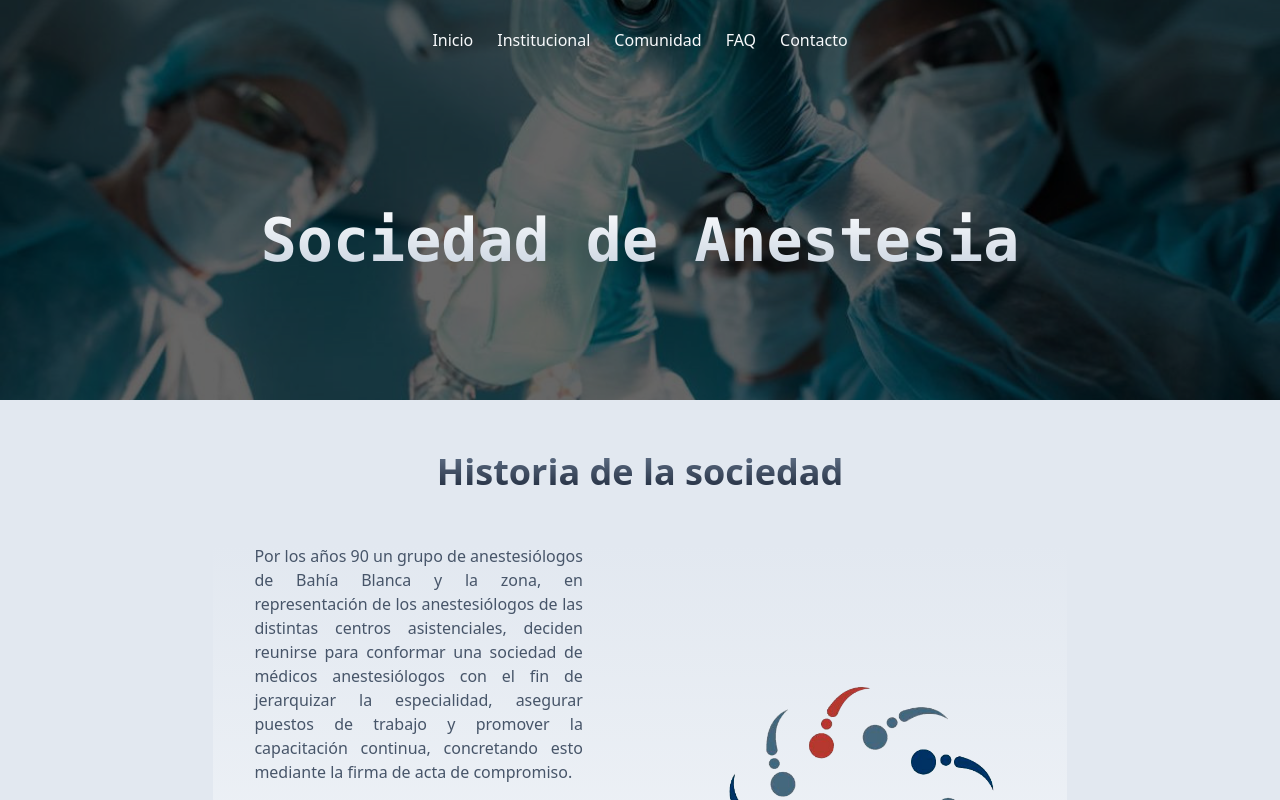
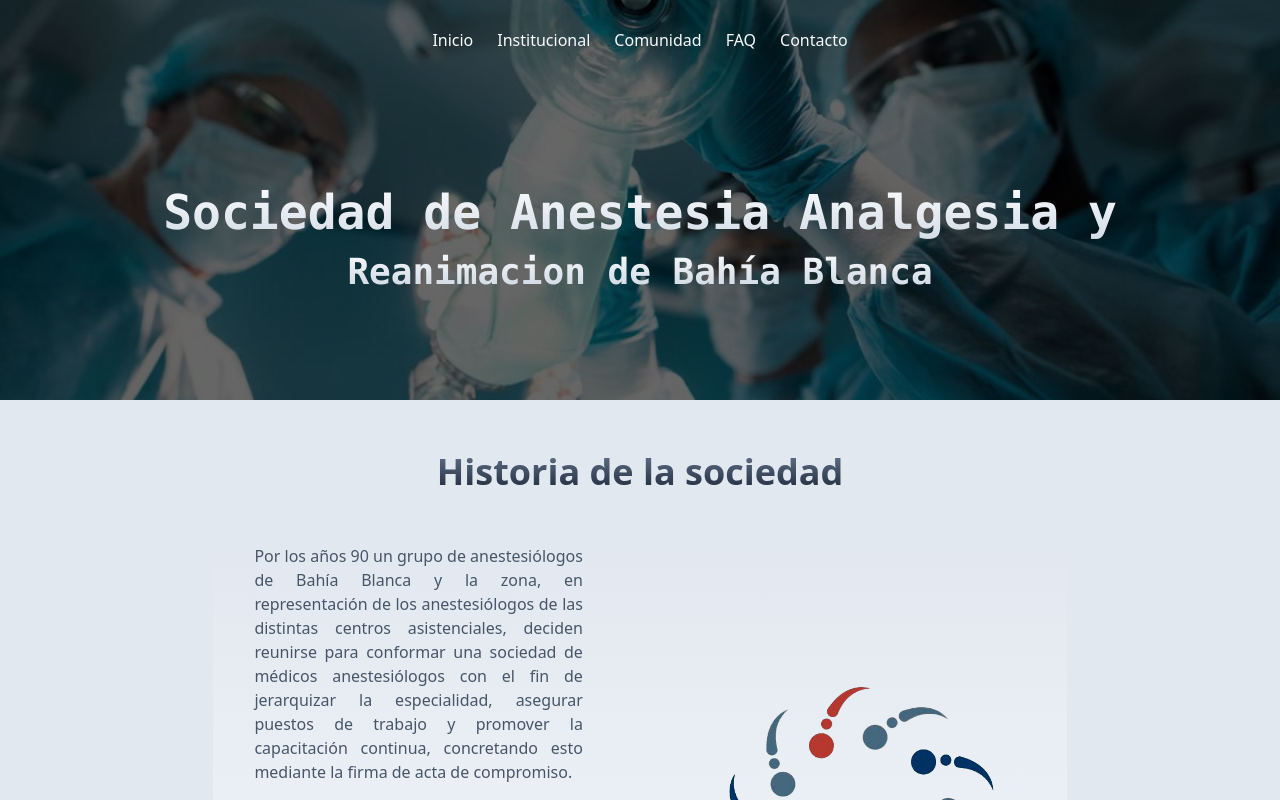
Before and after one commit to nottotem/saarbbweb, a React (Create React App) app: page / in a window 1280 px wide. Shown: the top 800 px of the page. Built offline with nearby package versions, Linux system fonts and the light colour scheme.

Commit message:
changes deploy

```diff
--- a/src/components/frequentquestions.jsx
+++ b/src/components/frequentquestions.jsx
@@ -29,7 +29,7 @@ function FrecuentQuestions() {
       {FAQ.map((item, index) => (
         <div
           key={index}
-          className="flex flex-col w-5/6 md:w-5/6 lg:w-5/6 h-auto gap-4 rounded-xl border border-slate-400 shadow-sm p-8"
+          className="flex flex-col w-11/12 md:w-5/6 lg:w-5/6 h-auto gap-4 rounded-xl border border-slate-400 shadow-sm p-8"
         >
           <p className="flex flex-row gap-2 text-lg md:text-2xl lg:text-2xl font-bold text-[#004483]">
             <HiOutlineArrowDownRight className="text-[#d54a45]" />{" "}
--- a/src/components/rcp.jsx
+++ b/src/components/rcp.jsx
@@ -8,7 +8,7 @@ function RCP() {
   return (
     <div className="flex flex-col items-center justify-center w-5/6 lg:w-1/2 h-auto gap-4 lg:gap-8 py-4 lg:py-8">
       <div className="flex items-center justify-center w-full h-auto">
-        <h2 className="text-transparent text-lg md:text-lg lg:text-2xl bg-clip-text bg-gradient-to-b from-slate-500 to-slate-800 font-bold">
+        <h2 className="text-transparent text-lg md:text-xl lg:text-2xl bg-clip-text bg-gradient-to-b from-slate-500 to-slate-800 font-bold">
           Jornada de RCP a la comunidad
         </h2>
       </div>
@@ -28,7 +28,7 @@ function RCP() {
         </span>
       </div>
       <div className="flex flex-col lg:flex-row items-center justify-center w-5/6 4/5 h-auto gap-2">
-        <div className="w-full lg:w-1/2 h-auto">
+        <div className="w-2/3 lg:w-1/2 h-auto">
           <img
             src={rcpuno}
             alt="uno"
@@ -61,7 +61,7 @@ function RCP() {
             className="w-auto h-1/2 rounded-xl brightness-75 shadow-sm"
           />
         </div>
-        <div className="w-full lg:w-1/2 h-auto">
+        <div className="w-2/3 lg:w-1/2 h-auto">
           <img
             src={rcpcinco}
             alt="dos"
--- a/src/views/inicio.jsx
+++ b/src/views/inicio.jsx
@@ -50,8 +50,11 @@ function Inicio() {
             <Navbar />
           </div>
           <div className="flex flex-col items-center justify-center w-full h-4/5">
-            <h1 className="font-mono text-transparent text-2xl md:text-5xl lg:text-6xl bg-clip-text bg-gradient-to-b from-slate-50 to-slate-300 font-bold">
-              Sociedad de Anestesia
+            <h1 className="font-mono text-transparent text-xl md:text-3xl lg:text-5xl bg-clip-text bg-gradient-to-b from-slate-50 to-slate-300 font-bold h-8 md:h-16 lg:h-16">
+              Sociedad de Anestesia Analgesia y
+            </h1>
+            <h1 className="font-mono text-transparent text-xl md:text-3xl lg:text-4xl bg-clip-text bg-gradient-to-b from-slate-50 to-slate-300 font-bold">
+              Reanimacion de Bahía Blanca
             </h1>
           </div>
         </div>
```
